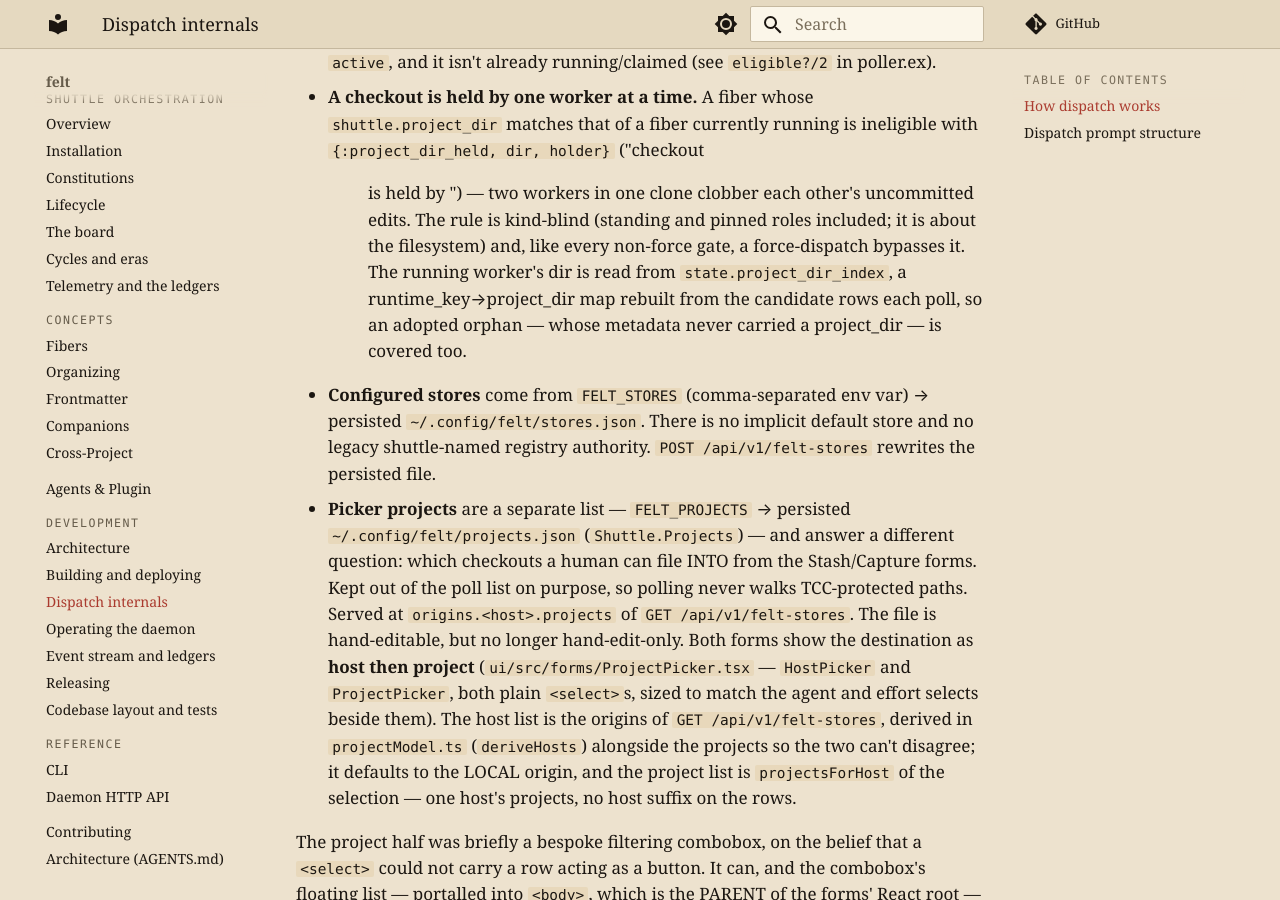
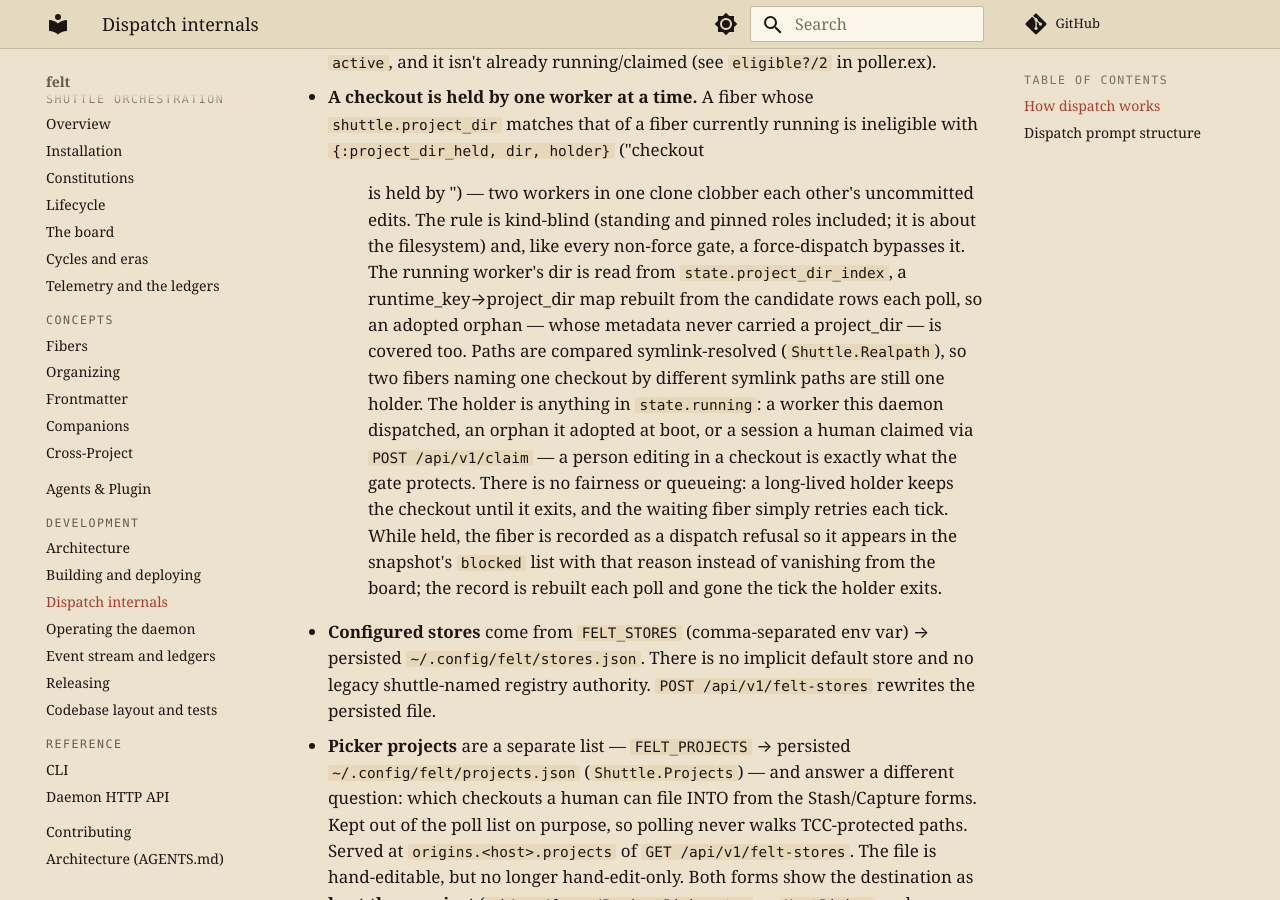
Before and after one commit to cailmdaley/felt, an MkDocs documentation site: the page built from docs/dev/dispatch.md, in a window 1280 px wide and 900 px high, scrolled down 391 px. Built offline with MkDocs 1.6.1 and Material for MkDocs 9.7.7, drawn with Linux system fonts in a browser that asks for light colours; comment, search, counter and statistics services are not loaded.

Commit message:
poller: a held checkout is a visible refusal, not a disappearance
The checkout-exclusion gate was the one eligibility refusal with nothing to
show for itself: its two siblings (resume-loop breaker, boot quarantine) both
surface, while a fiber whose project_dir was held simply dropped out of every
snapshot list and vanished from the board. It is now recorded the way any
other dispatch refusal is, so it lands in `blocked` with copy naming the
checkout and its holder — no new snapshot list, no new persisted state. The
record is rebuilt from the candidate set each poll, so it clears itself the
tick the holder exits (and the dispatch path clears it on success).

Three fixes in the same gate:

- `dispatch_ineligible_reason/3` checked the hold before the status gates,
  so a draft sharing a busy checkout was told to wait for a checkout it was
  never going to take. Status first, matching the eligibility order.
- `declared_project_dir/1` expanded but did not resolve symlinks, so two
  fibers naming one checkout by different symlink paths both dispatched.
  Resolved through `Shuttle.Realpath` — the same resolver felt store
  ownership uses.
- docs/dev/dispatch.md now says who the holder can be (dispatched worker,
  adopted orphan, human-claimed session) and that there is no fairness.

Co-Authored-By: Claude Fable 5.1 <noreply@anthropic.com>
Claude-Session: https://claude.ai/code/session_01AcRpAGpCU2qWKwn4BFuwtf

```diff
--- a/docs/dev/dispatch.md
+++ b/docs/dev/dispatch.md
@@ -20,6 +20,16 @@ The operator-facing lifecycle is in [Lifecycle](../shuttle/lifecycle.md).
   running worker's dir is read from `state.project_dir_index`, a
   runtime_key→project_dir map rebuilt from the candidate rows each poll, so an
   adopted orphan — whose metadata never carried a project_dir — is covered too.
+  Paths are compared symlink-resolved (`Shuttle.Realpath`), so two fibers
+  naming one checkout by different symlink paths are still one holder. The
+  holder is anything in `state.running`: a worker this daemon dispatched, an
+  orphan it adopted at boot, or a session a human claimed via
+  `POST /api/v1/claim` — a person editing in a checkout is exactly what the
+  gate protects. There is no fairness or queueing: a long-lived holder keeps
+  the checkout until it exits, and the waiting fiber simply retries each tick.
+  While held, the fiber is recorded as a dispatch refusal so it appears in the
+  snapshot's `blocked` list with that reason instead of vanishing from the
+  board; the record is rebuilt each poll and gone the tick the holder exits.
 - **Configured stores** come from `FELT_STORES` (comma-separated env var) →
   persisted `~/.config/felt/stores.json`. There is no implicit default store
   and no legacy shuttle-named registry authority. `POST
```
Also changed, not shown: 3 other files.
